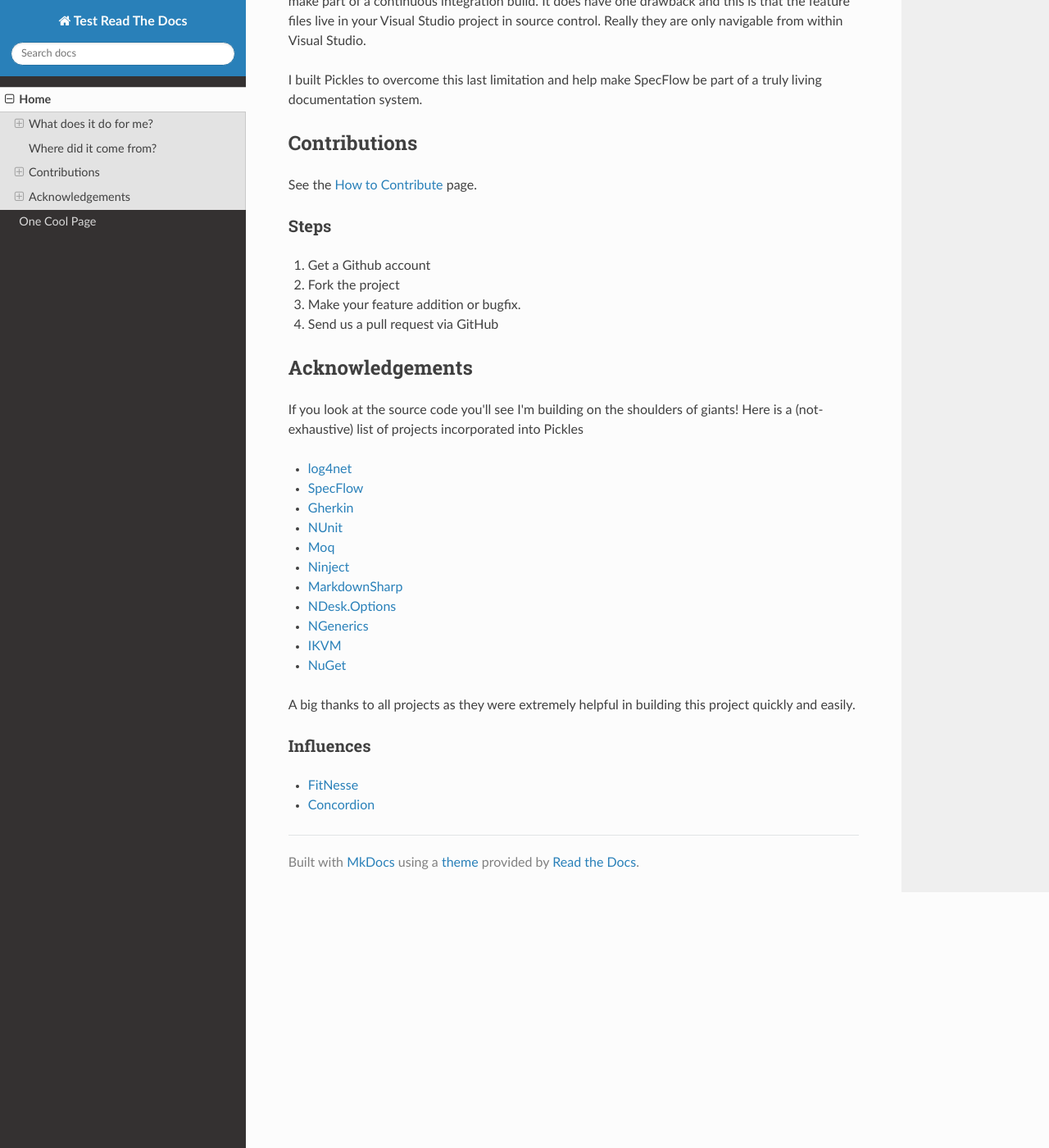
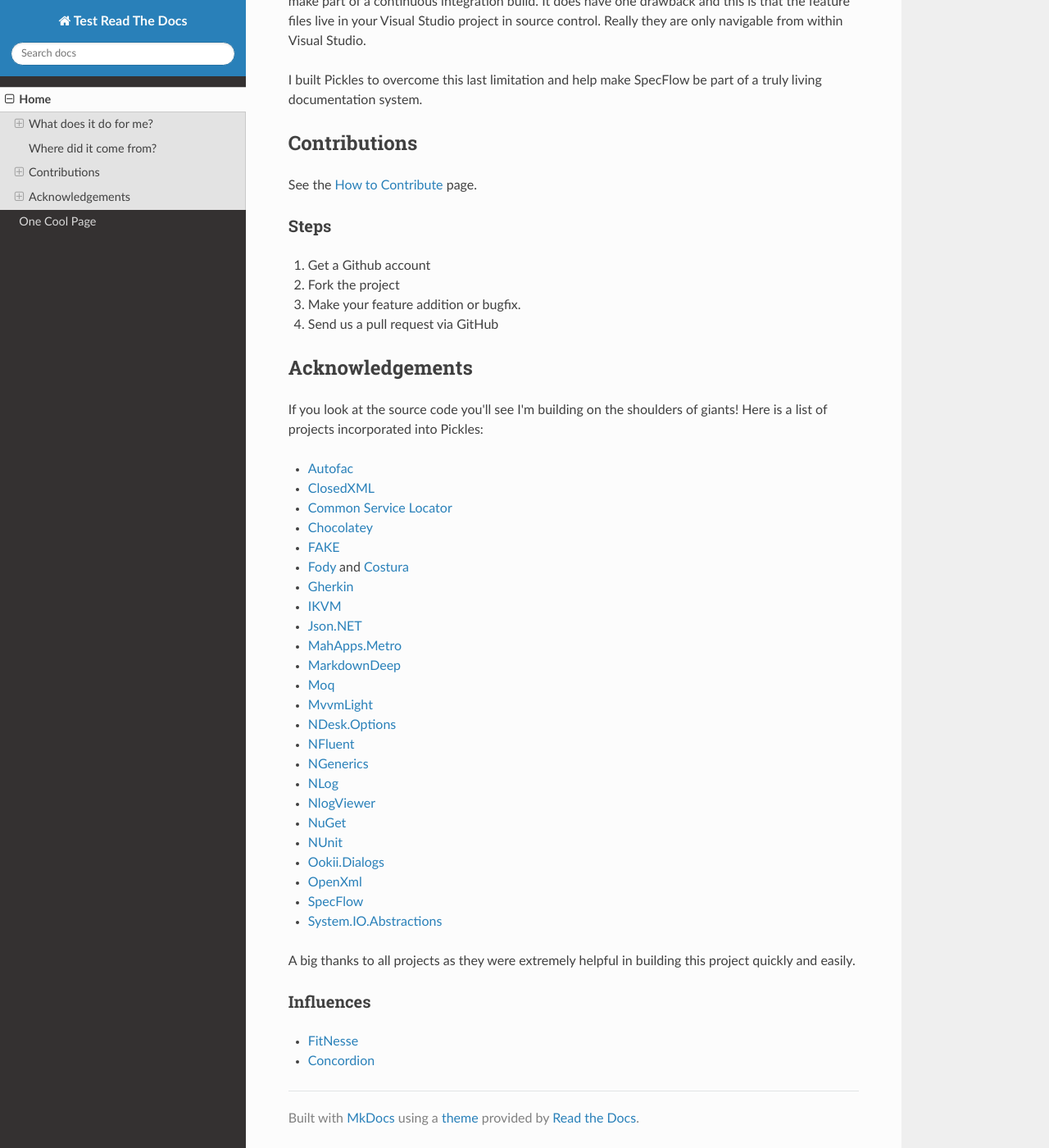
Before and after one commit to picklesdoc/docs, an MkDocs documentation site: the page built from docs/index.md, in a window 1280 px wide and 1400 px high, scrolled down 1678 px. Shown: the whole window at 82% size. Built offline with MkDocs 1.6.1, drawn with Linux system fonts in a browser that asks for light colours; nearby versions of some CDN libraries; old or Windows-style settings are respelled for this version of MkDocs.

Commit message:
Corrections to list of used project

```diff
--- a/docs/index.md
+++ b/docs/index.md
@@ -59,19 +59,33 @@ See the [How to Contribute](HowToContribute.md) page.
 Acknowledgements
 ----------------
 
-If you look at the source code you'll see I'm building on the shoulders of giants!  Here is a (not-exhaustive) list of projects incorporated into Pickles
+If you look at the source code you'll see I'm building on the shoulders of giants!  Here is a list of projects incorporated into Pickles:
 
-- [log4net](http://logging.apache.org/log4net/)
+- [Autofac](http://autofac.org/)
+- [ClosedXML](https://closedxml.codeplex.com/)
+- [Common Service Locator](https://commonservicelocator.codeplex.com/)
+- [Chocolatey](https://chocolatey.org/)
+- [FAKE](http://fsharp.github.io/FAKE/)
+- [Fody](https://github.com/Fody/Fody) and [Costura](https://github.com/Fody/Costura)
+- [Gherkin](https://github.com/cucumber/gherkin)
+- [IKVM](http://www.ikvm.net/)
+- [Json.NET](http://james.newtonking.com/json)
+- [MahApps.Metro](http://mahapps.com/)
+- [MarkdownDeep](http://www.toptensoftware.com/markdowndeep/)
+- [Moq](https://github.com/Moq/moq4)
+- [MvvmLight](http://www.mvvmlight.net/)
+- [NDesk.Options](http://www.ndesk.org/Options)
+- [NFluent](http://www.n-fluent.net/)
+- [NGenerics](https://github.com/ngenerics/ngenerics)
+- [NLog](http://nlog-project.org/)
+- [NlogViewer](https://github.com/erizet/NlogViewer)
+- [NuGet](http://www.nuget.org)
+- [NUnit](http://www.nunit.org)
+- [Ookii.Dialogs](http://www.ookii.org/Software/Dialogs/)
+- [OpenXml](https://www.nuget.org/packages/DocumentFormat.OpenXml/)
 - [SpecFlow](http://specflow.org/)
-- [Gherkin](https://github.com/cucumber/gherkin)
-- [NUnit](http://www.nunit.org)
-- [Moq](http://code.google.com/p/moq/)
-- [Ninject](http://ninject.org/)
-- [MarkdownSharp](http://code.google.com/p/markdownsharp/)
-- [NDesk.Options](http://www.ndesk.org/Options)
-- [NGenerics](http://code.google.com/p/ngenerics/)
-- [IKVM](http://www.ikvm.net/)
-- [NuGet](http://www.nuget.org)
+- [System.IO.Abstractions](https://github.com/tathamoddie/System.IO.Abstractions)
+
 
 A big thanks to all projects as they were extremely helpful in building this project quickly and easily.
 
```
